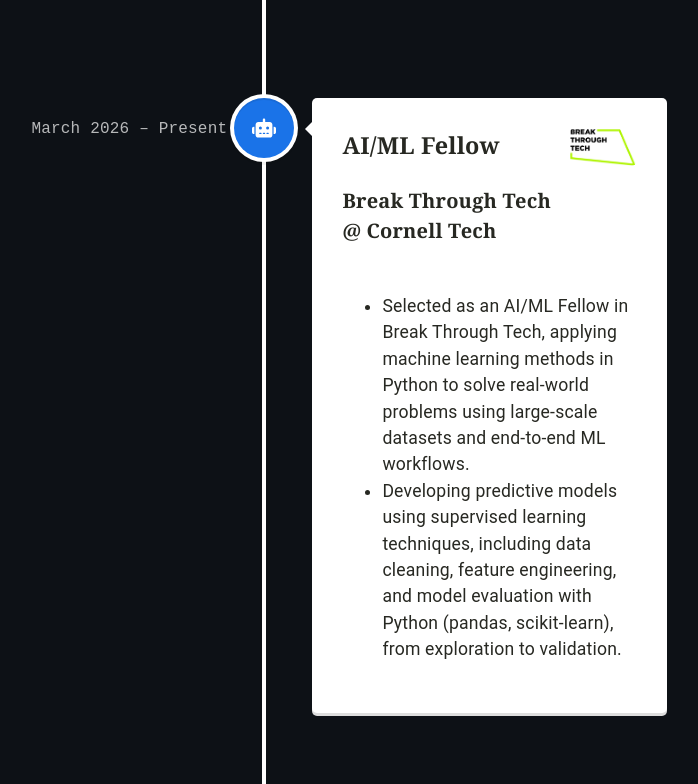
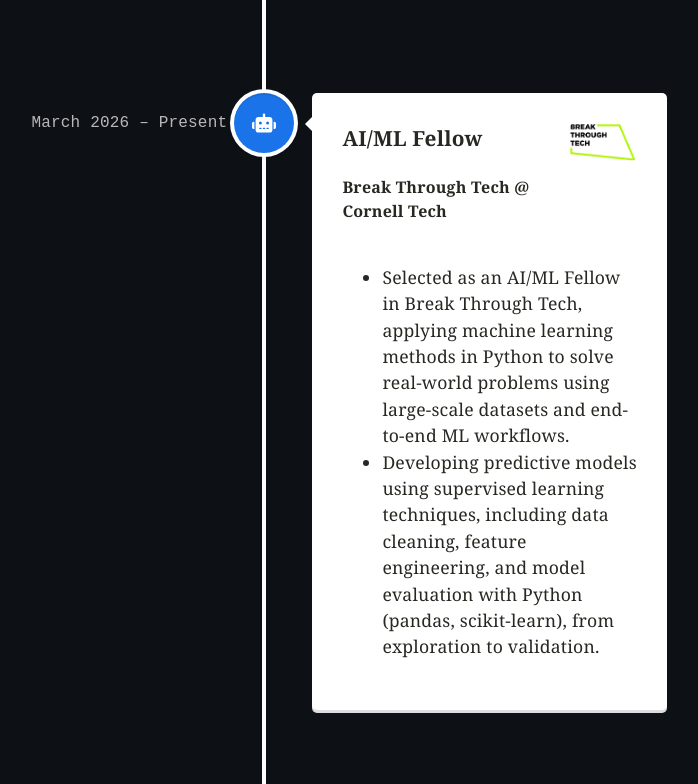
Before and after one commit to Srijana-gits/portfolio, a React (Create React App) app: page / in a window 1280 px wide. Shown: the part 2460-3244 px from the top of the page, without its empty margins (376-1074 px from the left). Built offline with nearby package versions, Linux system fonts and the light colour scheme.

Commit message:
update styles

```diff
--- a/src/assets/styles/Project.scss
+++ b/src/assets/styles/Project.scss
@@ -49,6 +49,10 @@
 .project h2 {
   transition: color 0.2s ease;
   text-align: center;
+  font-size: 1.4rem;
+  font-weight: 700;
+  letter-spacing: -0.01em;
+  font-family: ui-serif, Georgia, Cambria, 'Times New Roman', Times, serif;
 }
 
 .project h2:hover {
@@ -58,6 +62,10 @@
 /* STACK / TEXT */
 .project p {
   text-align: center;
+  font-size: 1.15rem;
+  line-height: 1.7;
+  opacity: 0.65;
+  font-family: ui-serif, Georgia, Cambria, 'Times New Roman', Times, serif;
 }
 
 .project-tech-chips {
--- a/src/assets/styles/Timeline.scss
+++ b/src/assets/styles/Timeline.scss
@@ -28,14 +28,17 @@
 .vertical-timeline-element li {
     font-size: 1.1rem;
     line-height: 1.5;
+    font-family: ui-serif, Georgia, Cambria, 'Times New Roman', Times, serif;
 }
 
 .vertical-timeline-element h3 {
     color: rgb(39, 40, 34);
+    font-size: 1.3rem;
 }
 
 .vertical-timeline-element h4 {
     color: rgb(39, 40, 34);
+    font-size: 1rem;
 }
 
 .vertical-timeline-element span {
```
